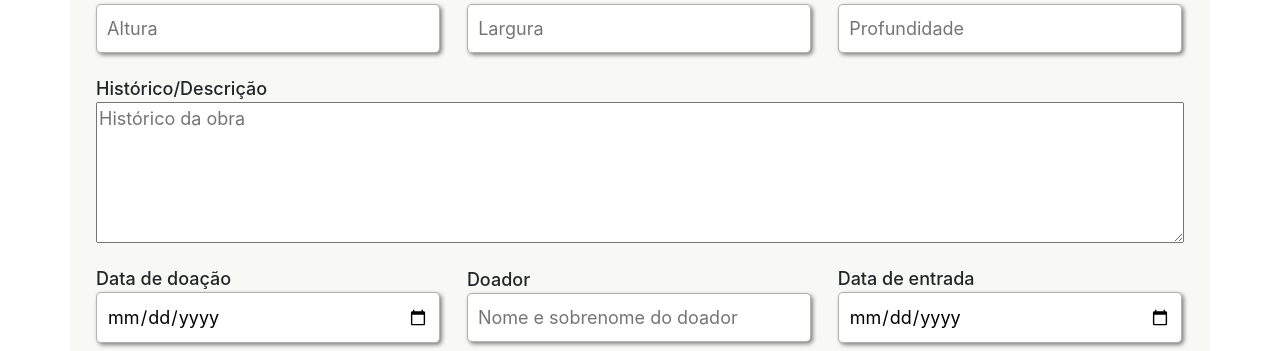
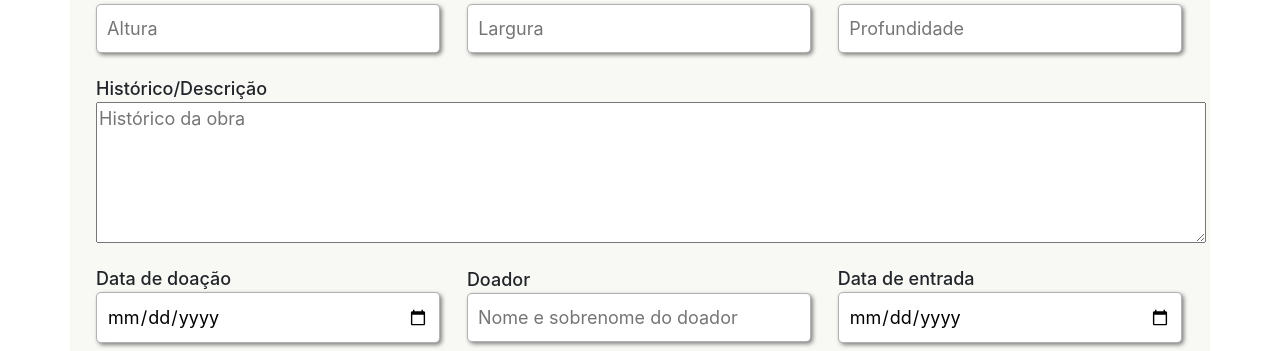
Before and after one commit to Lucaslfp/TG-PHP, a PHP site: page /tg/cadastro.php in a window 1280 px wide. Shown: the part 425-776 px from the top of the page. Run offline with PHP 8.4, Linux system fonts and the light colour scheme; a user stored in the database is signed in; data comes from the database, SQL or seed files in the repository; data that the repository does not hold is empty.

Commit message:
ajustes css

```diff
--- a/assets/css/styles.css
+++ b/assets/css/styles.css
@@ -501,7 +501,7 @@ body .container {
 .container .dimensoes-obra{
     width: 100%;
 }
-.cadastrar label input, .cadastrar label select, .modal-body .titulo-modal {
+label input, label select, .modal-body .titulo-modal {
     width: 100%;
     outline: none;
     border-radius: 5px;
@@ -535,8 +535,8 @@ body .container {
     padding: 10px;
     box-shadow: 2px 2px 4px grey;
 }
-.cadastrar #cadastro-obra label.historico-obra, .cadastrar #cadastro-obra label.historico-obra textarea, .cadastrar #cadastro-obra label.observacoes-obra {
-    width: 100%;
+label.historico-obra, label.historico-obra textarea, label.observacoes-obra {
+    width: 100% !important;
 }
 .cadastrar #imagem {
     width: 100%;
```
